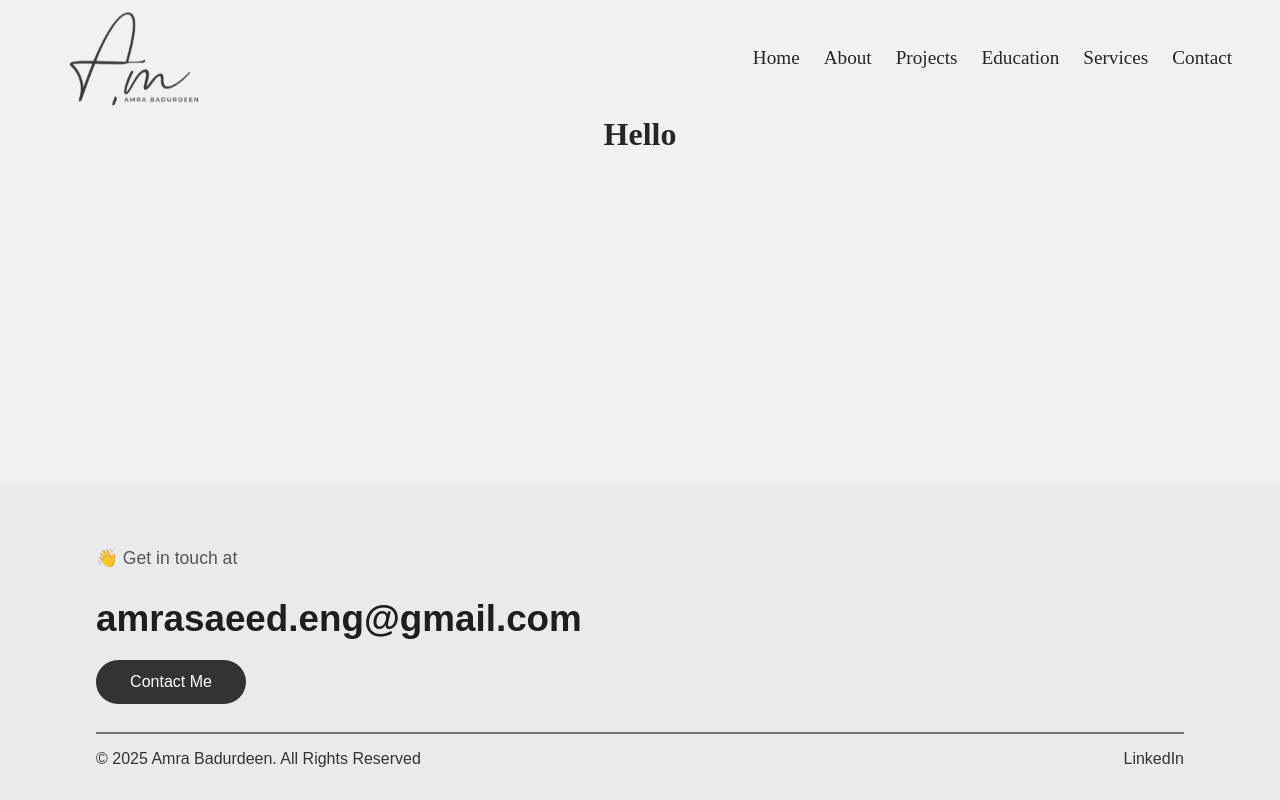
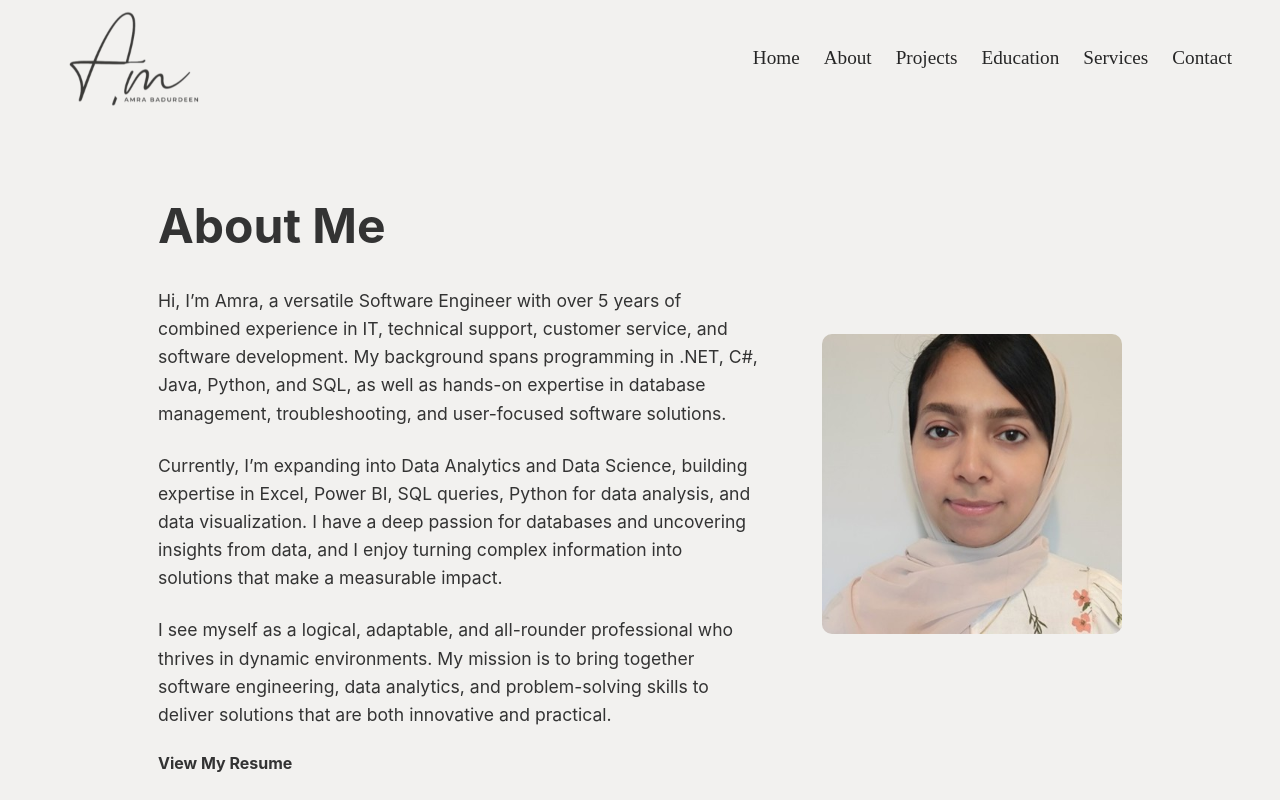
Before and after one commit to amraimk/Web-comp229-amra-fall2025, a React (Vite) app in the folder Portfolio-FathimaAmra/: page /about in a window 1280 px wide. Shown: the top 800 px of the page. Built offline with nearby package versions, Linux system fonts and the light colour scheme.

Commit message:
About and Css file update
About content added to the jsx file
Index css modified with about styles

```diff
--- a/Portfolio-FathimaAmra/src/components/About.jsx
+++ b/Portfolio-FathimaAmra/src/components/About.jsx
@@ -4,7 +4,37 @@ import resume from "../assets/documents/Resume-Amra.pdf";
 export default function About() {
     return (
         <>
-            <h1>Hello</h1>
+            <section className="about-me">
+                <div className="container">
+                    <div className="about-content">
+                        <div className="about-text">
+                            <h2>About Me</h2>
+                            <p>
+                                Hi, I’m Amra, a versatile Software Engineer with over 5 years of combined
+                                experience in IT, technical support, customer service, and software development.
+                                My background spans programming in .NET, C#, Java, Python, and SQL, as well as
+                                hands-on expertise in database management, troubleshooting, and user-focused
+                                software solutions.
+                            </p>
+                            <p>
+                                Currently, I’m expanding into Data Analytics and Data Science, building expertise
+                                in Excel, Power BI, SQL queries, Python for data analysis, and data visualization.
+                                I have a deep passion for databases and uncovering insights from data, and
+                                I enjoy turning complex information into solutions that make a measurable impact.
+                            </p>
+                            <p>
+                                I see myself as a logical, adaptable, and all-rounder professional who thrives
+                                in dynamic environments. My mission is to bring together software engineering,
+                                data analytics, and problem-solving skills to deliver solutions that are both
+                                innovative and practical.
+                            </p>
+                            <a href={resume} target="_blank" rel="noopener noreferrer"
+                                className="link-resume">View My Resume</a>
+                        </div>
+                        <img src={me} alt="Amra Profile" className="profile-img" />
+                    </div>
+                </div>
+            </section>
         </>
-    );
+    )
 }
--- a/Portfolio-FathimaAmra/src/index.css
+++ b/Portfolio-FathimaAmra/src/index.css
@@ -170,6 +170,64 @@ p {
 }
 
 
+/* ================= About Me ================= */
+.about-me {
+  padding: 5rem 1rem 5rem 1rem;
+  font-family: -apple-system, BlinkMacSystemFont, Segoe UI, Roboto, Helvetica Neue, Arial, sans-serif;
+}
+
+h2 {
+  text-align: left;
+  font-size: 3rem;
+  margin-bottom: 2rem;
+  color: #333;
+}
+
+.about-content {
+  display: flex;
+  flex-direction: column-reverse;
+  gap: 2rem;
+
+  @media(min-width: 768px) {
+    flex-direction: row;
+    justify-content: center;
+    align-items: center;
+    gap: 4rem;
+  }
+}
+
+.about-text {
+  max-width: 600px;
+  text-align: left;
+}
+
+.about-text p {
+  font-size: 1.1rem;
+  line-height: 1.6;
+  color: #333;
+  margin-bottom: 1.5rem;
+}
+
+.link-resume {
+  margin-top: 1rem;
+  color: #333;
+  text-decoration: none;
+  font-weight: 700;
+}
+
+.link-resume:hover {
+  background-color: #bca88e;
+  padding: 10px;
+  border-radius: 30px;
+}
+
+.profile-img {
+  width: 300px;
+  height: 300px;
+  object-fit: cover;
+  border-radius: 10px;
+}
+
 /* ===== Footer ===== */
 .footer {
   padding: 0 2rem 0 2rem;
```
